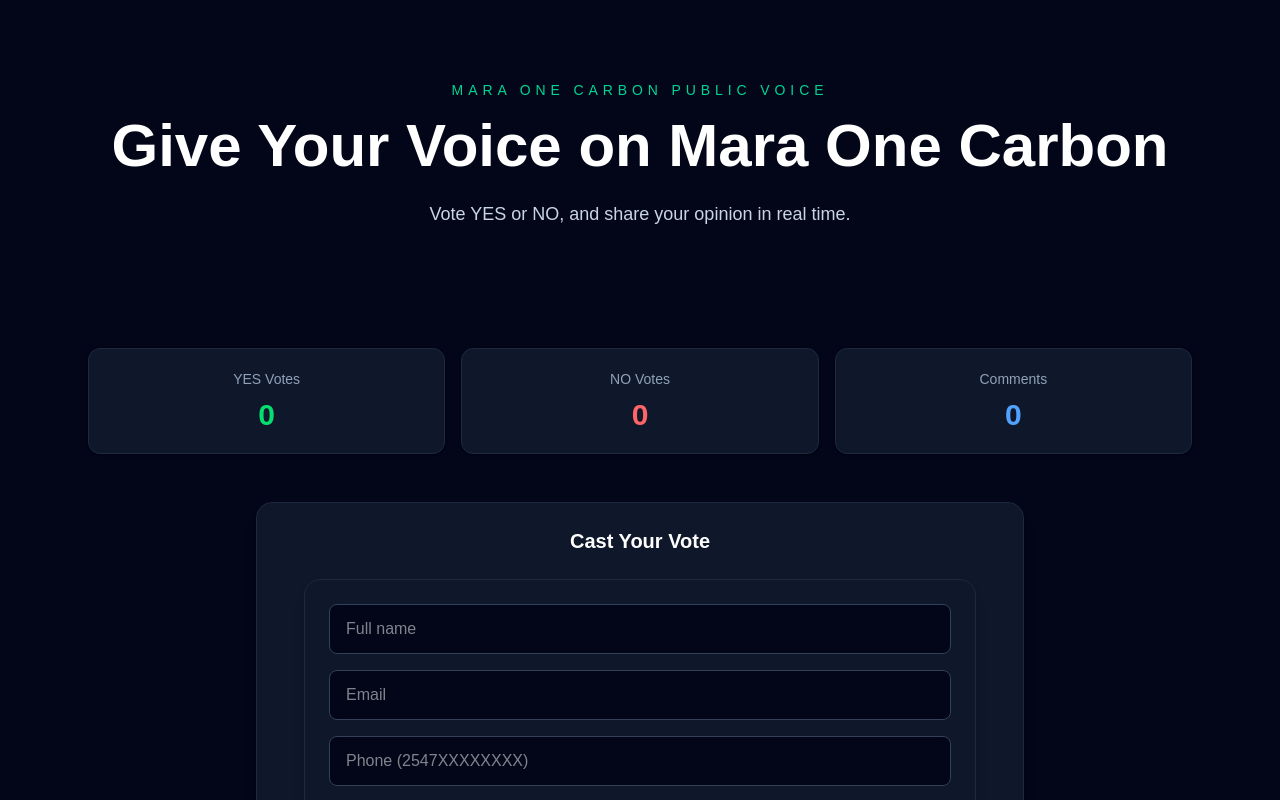
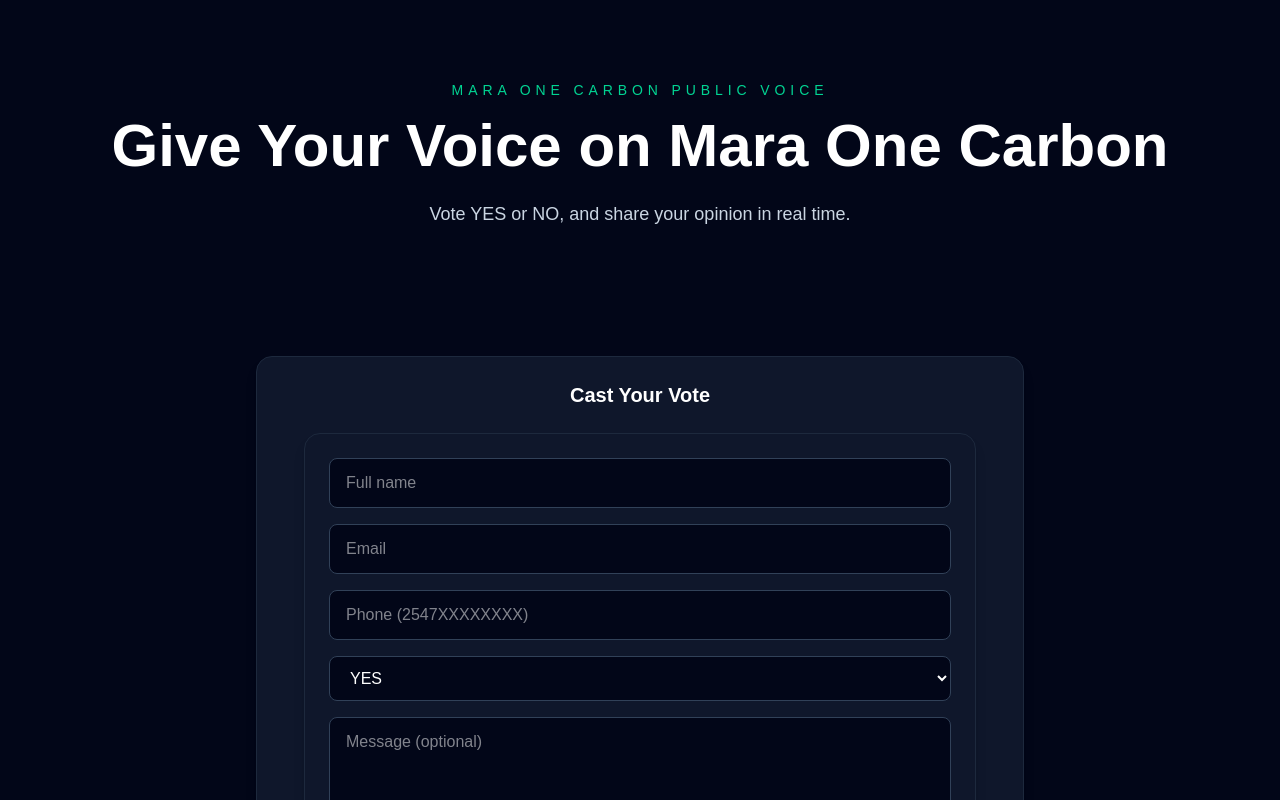
Before and after one commit to kariadan831/mara-one-carbon, a Next.js app: page / in a window 1280 px wide. Shown: the top 800 px of the page. Built offline with nearby package versions, Linux system fonts and the light colour scheme; no server answers; the database is empty.

Commit message:
remove stats section from homepage

```diff
--- a/app/page.tsx
+++ b/app/page.tsx
@@ -1,7 +1,6 @@
 import VoteFeed from "@/components/VoteFeed";
 import VoteResults from "@/components/VoteResults";
 import VoteForm from "./vote-form";
-import Stats from "./stats";
 
 export default function Home() {
   return (
@@ -20,13 +19,6 @@ export default function Home() {
         <p className="mt-6 mx-auto max-w-2xl text-lg text-slate-300">
           Vote YES or NO, and share your opinion in real time.
         </p>
-      </section>
-
-      {/* STATS SECTION */}
-      <section className="px-6">
-        <div className="mx-auto max-w-6xl">
-          <Stats />
-        </div>
       </section>
 
       {/* VOTE FORM */}
```
